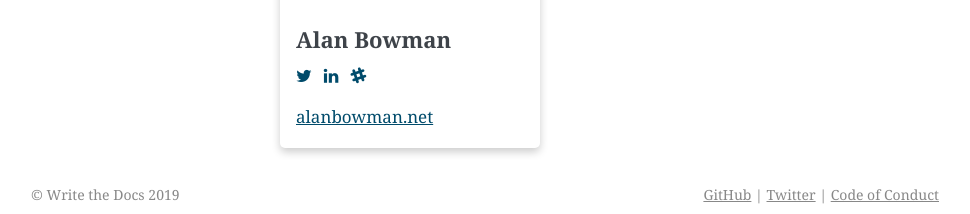
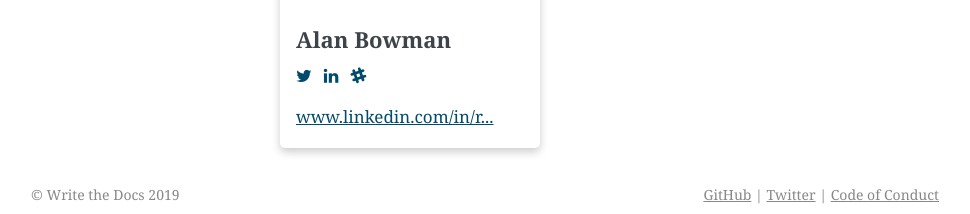
Before and after one commit to writethedocspodcast/writethedocspodcast.github.io, a Jekyll site: the page built from pages/podcast-hosts.md, in a window 1280 px wide and 900 px high, scrolled down 3477 px. Shown: the part 683-897 px from the top of the window, without its empty margins (155-1125 px from the left). Built offline with Jekyll 4.4.1, drawn with Linux system fonts in a browser that asks for light colours; comment, search, counter and statistics services are not loaded; some of the changed lines change nothing that is shown.

Commit message:
updated website link

```diff
--- a/_data/profiles.yml
+++ b/_data/profiles.yml
@@ -177,8 +177,8 @@ info:
   image: andrew_head.png
 
 - name: Alan Bowman
-  website: http://alanbowman.net
+  website: https://www.linkedin.com/in/ralanbowman/
   slack_handle: U6F5NLPNG
   twitter: https://twitter.com/alanbowman
-  linkedin: https://www.linkedin.com/in/ralanbowman/
+  linkedin: https://www.linkedin.com/in/ralanbowman
   image: alan_bowman.png
```
